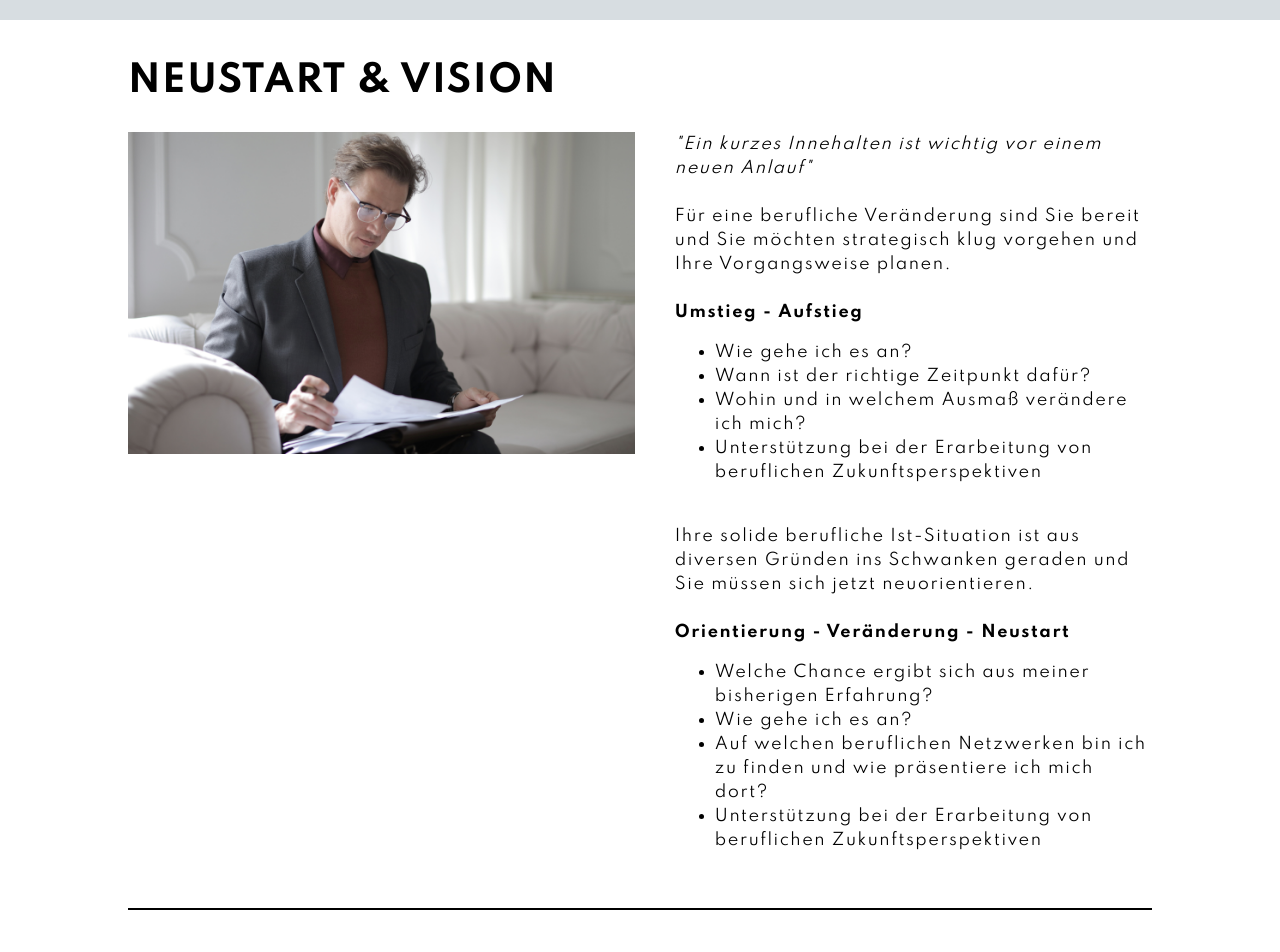
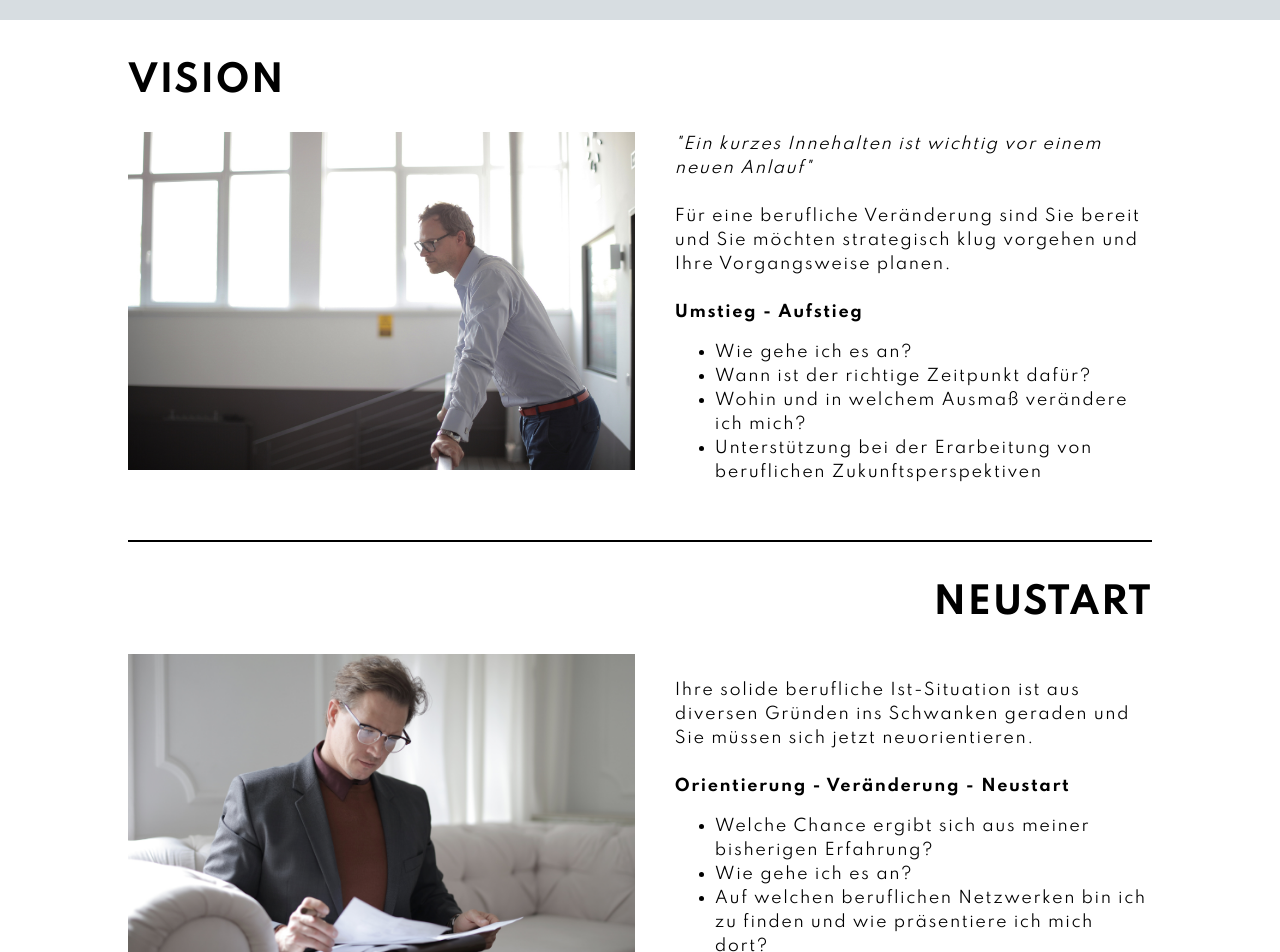
Before and after one commit to anjavojta1993/mtb-website, a Next.js app in the folder mtb/: page /men in a window 1280 px wide. Shown: the part 660-1612 px from the top of the page. Built offline with nearby package versions, Linux system fonts and the light colour scheme.

Commit message:
Add Neustart to men

```diff
--- a/mtb/pages/men.js
+++ b/mtb/pages/men.js
@@ -175,6 +175,22 @@ const containerHeadingLeft = css`
   }
 `;
 
+const containerHeadingRight = css`
+  display: flex;
+  justify-content: flex-end;
+  padding-top: 20px;
+  padding-bottom: 30px;
+  font-size: ${h2};
+  text-transform: uppercase;
+  font-weight: 700;
+  width: 80%;
+  letter-spacing: 1.5px;
+
+  @media (max-width: 780px) {
+    font-size: 1.5rem;
+  }
+`;
+
 const buttonStylesBlue = css`
   display: inline-block;
   text-align: center;
@@ -236,11 +252,11 @@ export default function OfferMen() {
             wo du gerade bist und das Ende beeinflussen (C.S. Lewis).&quot;
           </div>
         </div>
-        <div css={containerHeadingLeft}>neustart &amp; Vision</div>
+        <div css={containerHeadingLeft}>Vision</div>
         <div css={itemContainer}>
           <div css={leftContainer}>
             <img
-              src="/images/neustartvision.png"
+              src="/images/visionmen.jpg"
               alt="Älterer Herr mit Brille sitzt auf weißen Sofa und sieht sich Unterlagen an "
             />
           </div>
@@ -265,6 +281,18 @@ export default function OfferMen() {
                 Zukunftsperspektiven
               </li>
             </ul>
+          </div>
+        </div>
+        <div css={horizontalLine} />
+        <div css={containerHeadingRight}>Neustart</div>
+        <div css={itemContainer}>
+          <div css={leftContainer}>
+            <img
+              src="/images/neustart.png"
+              alt="Älterer Herr mit Brille sitzt auf weißen Sofa und sieht sich Unterlagen an "
+            />
+          </div>
+          <div css={itemText}>
             <br />
             Ihre solide berufliche Ist-Situation ist aus diversen Gründen ins
             Schwanken geraden und Sie müssen sich jetzt neuorientieren.
@@ -288,7 +316,6 @@ export default function OfferMen() {
             </ul>
           </div>
         </div>
-        <div css={horizontalLine} />
         <Link href="/contact/">
           <a css={buttonStylesBlue}>Infogespräch vereinbaren</a>
         </Link>
```
Also changed, not shown: mtb/public/images/neustart.png (renamed from mtb/public/images/neustartvision.png), mtb/public/images/visionmen.jpg (added).
